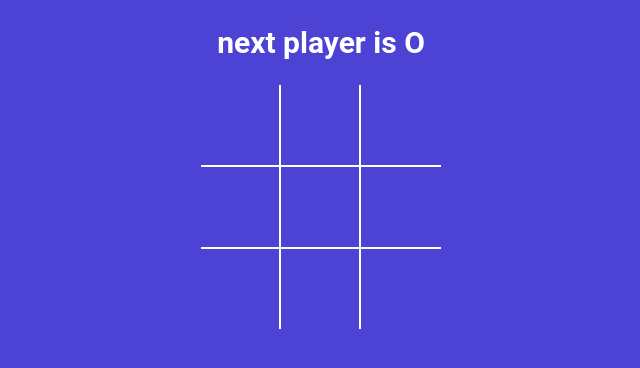
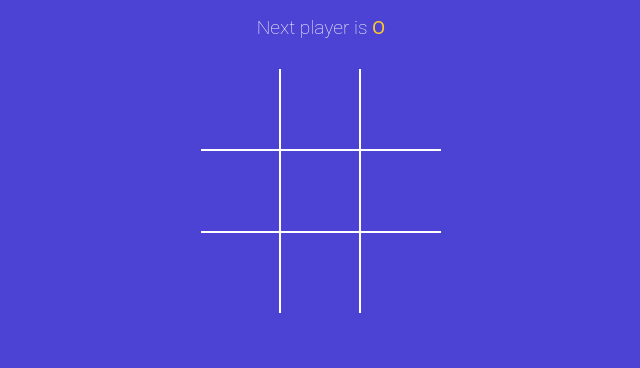
Before and after one commit to nabhinav-jain/tic-tac-toe, a React (Vite) app: page / in a window 1280 px wide. Shown: the top 368 px of the page, without its empty margins (319-959 px from the left). Built offline with nearby package versions, Linux system fonts and the light colour scheme.

Commit message:
made a statusmessage component to handle all the messages for user

```diff
--- a/src/App.jsx
+++ b/src/App.jsx
@@ -2,16 +2,13 @@ import Board from './components/Board';
 import './styles.scss';
 import { useState } from 'react';
 import { calculateWinner } from './winner';
+import StatusMessage from './StatusMessage';
 
 function App() {
   const [squares, setSquares] = useState(Array(9).fill(null));
   const [isXNext, setIsXNext] = useState(false);
 
   const winner = calculateWinner(squares);
-  const nextPlayer = isXNext ? 'X' : 'O';
-  const statusMessage = winner
-    ? `winner is ${winner}`
-    : `next player is ${nextPlayer}`;
 
   const handlesquareClick = clickedPosition => {
     if (squares[clickedPosition] || winner) {
@@ -30,7 +27,7 @@ function App() {
 
   return (
     <div className="app">
-      <h2>{statusMessage}</h2>
+      <StatusMessage winner={winner} squares={squares} isXNext={isXNext} />
       <Board squares={squares} handlesquareClick={handlesquareClick} />
     </div>
   );
--- /dev/null
+++ b/src/StatusMessage.jsx
@@ -0,0 +1,38 @@
+import React from 'react';
+
+function statusMessage({ winner, isXNext, squares }) {
+  const noMovesLeft = squares.every(value => value != null);
+
+  const nextPlayer = isXNext ? 'X' : 'O';
+
+  const renderStatusMessage = () => {
+    if (winner) {
+      return (
+        <div>
+          Winner is{' '}
+          <span className={winner == 'X' ? 'text-green' : 'text-orange'}>
+            {winner}
+          </span>
+        </div>
+      );
+    }
+    if (!winner && noMovesLeft) {
+      return <div>Game is tied</div>;
+    }
+    if (!winner && !noMovesLeft) {
+      return (
+        <div>
+          Next player is{' '}
+          <span className={isXNext ? 'text-green' : 'text-orange'}>
+            {nextPlayer}
+          </span>
+        </div>
+      );
+    }
+    return null;
+  };
+
+  return <h2 className="status-message">{renderStatusMessage()}</h2>;
+}
+
+export default statusMessage;
```
